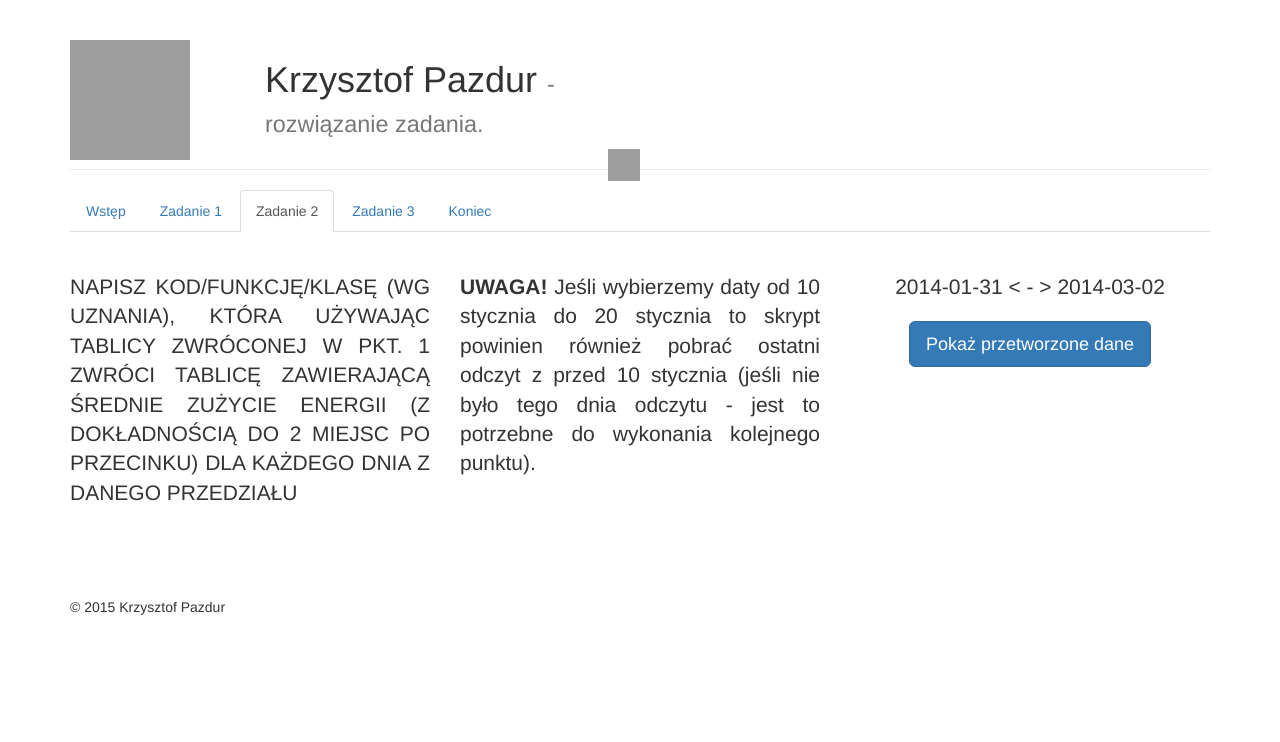
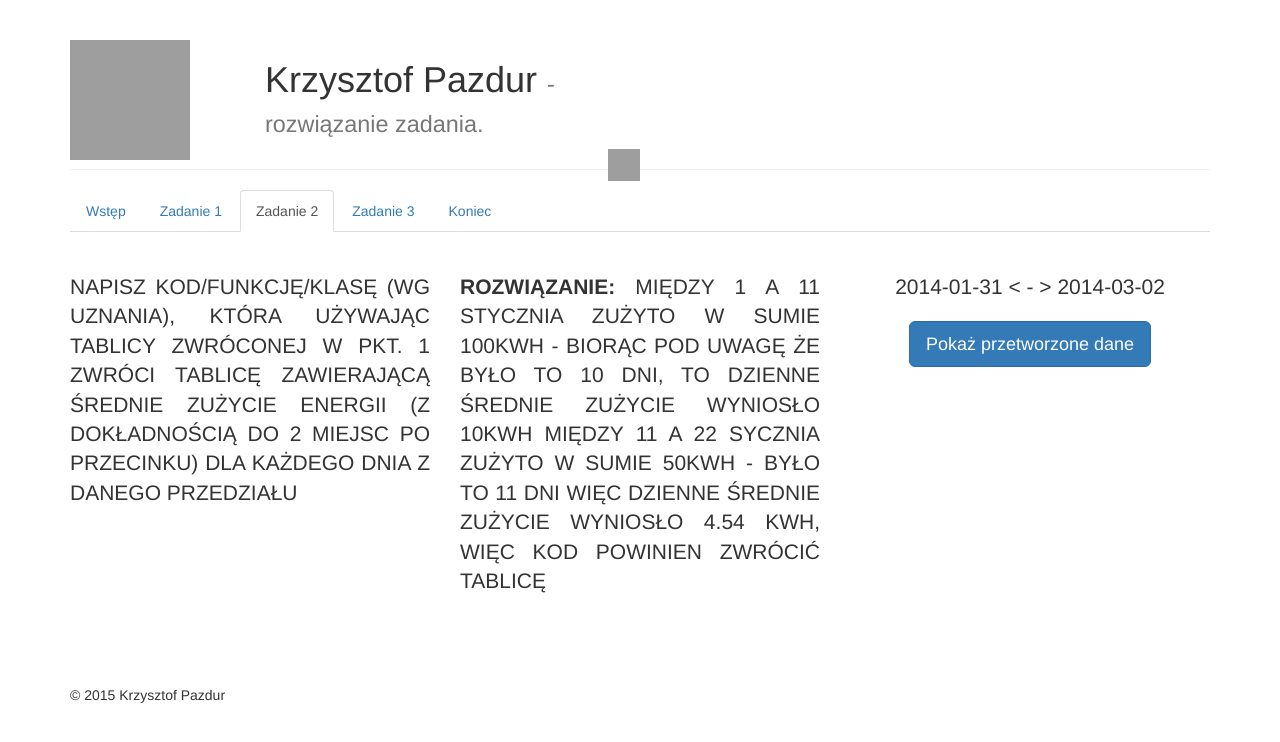
Before and after one commit to efiku/PCAcademyHR, a PHP site: page / in a window 1280 px wide, after a click on "Zadanie 2". Shown: the top 742 px of the page. Run offline with PHP 8.4, Linux system fonts and the light colour scheme; data comes from the database, SQL or seed files in the repository; some libraries are stand-ins or nearby versions; grey boxes are pictures that could not be loaded.

Commit message:
Update zadanie_2.twig

```diff
--- a/templates/zadanie_2.twig
+++ b/templates/zadanie_2.twig
@@ -11,11 +11,10 @@
             </p>
         </div>
         <div class="col-xs-6 col-md-4">
-            <p class="text-justify lead"><b>UWAGA!</b> Jeśli wybierzemy daty od 10 stycznia do 20 stycznia to skrypt
-                powinien
-                również pobrać ostatni odczyt z przed 10 stycznia (jeśli nie było tego dnia odczytu - jest to potrzebne
-                do
-                wykonania kolejnego punktu). </p>
+            <p class="text-justify lead"><b>ROZWIĄZANIE:</b>
+MIĘDZY 1 A 11 STYCZNIA ZUŻYTO W SUMIE 100KWH - BIORĄC POD UWAGĘ ŻE BYŁO TO 10 DNI, TO DZIENNE ŚREDNIE ZUŻYCIE WYNIOSŁO 10KWH
+MIĘDZY 11 A 22 SYCZNIA ZUŻYTO W SUMIE 50KWH -  BYŁO TO 11 DNI WIĘC DZIENNE ŚREDNIE ZUŻYCIE WYNIOSŁO 4.54 KWH, WIĘC KOD POWINIEN ZWRÓCIĆ TABLICĘ
+</p>
 
         </div>
         <div class="col-xs-6 col-md-4">
```
